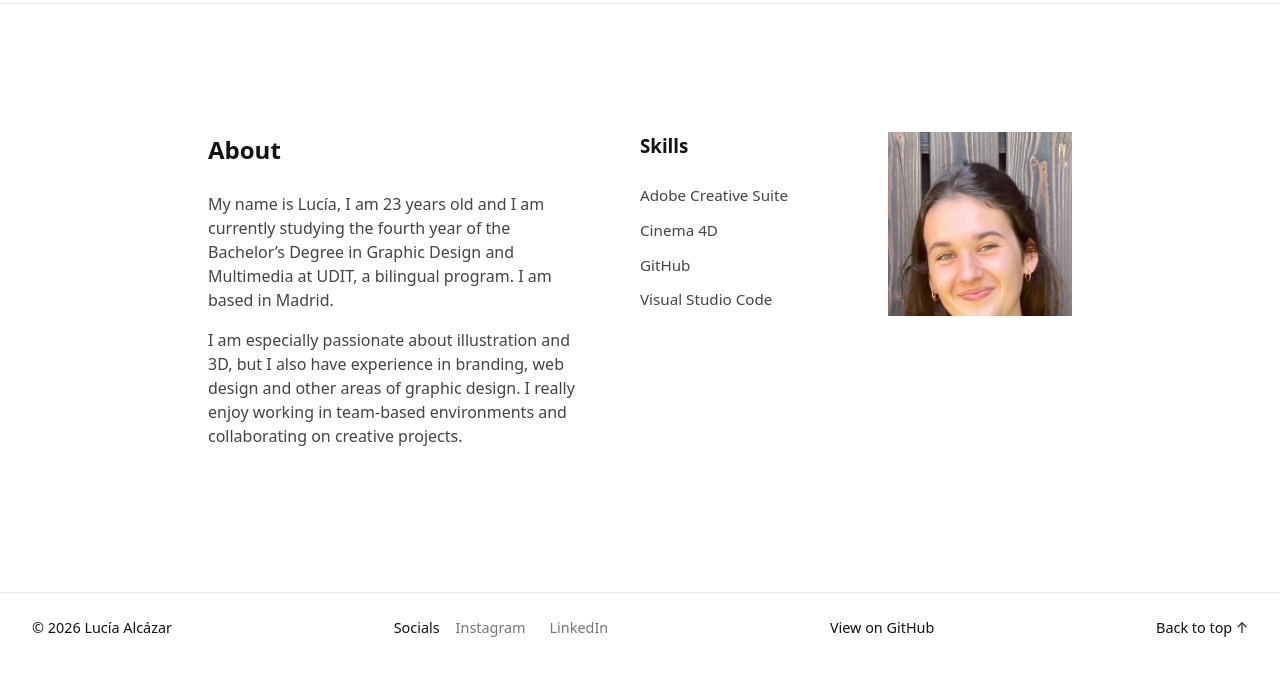
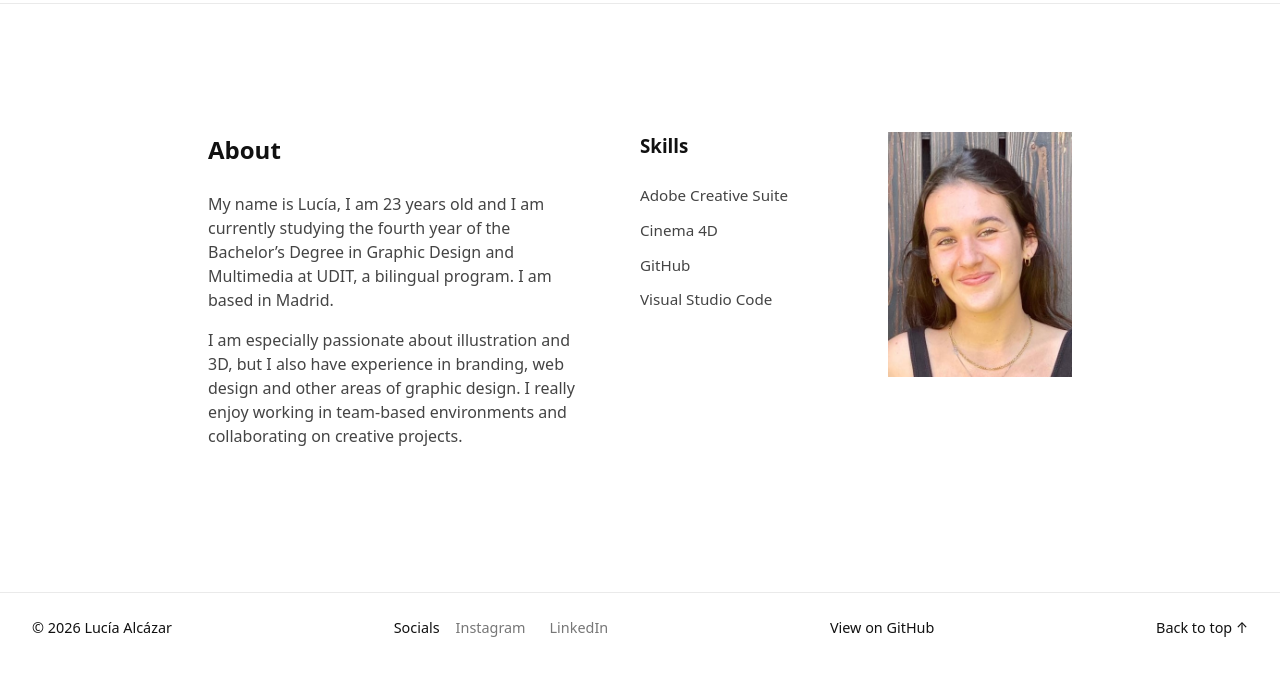
Before and after one commit to luciaalcazar/portfolio-template-luciaalcazar, a plain HTML site: page about.html in a window 1280 px wide. Shown: the part 69-744 px from the top of the page. Drawn offline with Linux system fonts and the light colour scheme.

Commit message:
feat: porfile picture in place

```diff
--- a/assets/css/style.css
+++ b/assets/css/style.css
@@ -287,14 +287,14 @@ section p {
 .about-image {
   width: 100%;
   max-width: 260px;
-  aspect-ratio: 1 / 1;
+  aspect-ratio: 3 / 4;
   background-color: #f0f0f0;
   overflow: hidden;
 }
 
 .about-image img {
   width: 100%;
-  height: 150%;
+  height: 100%;
   object-fit: cover;
   display: block;
 }
```
